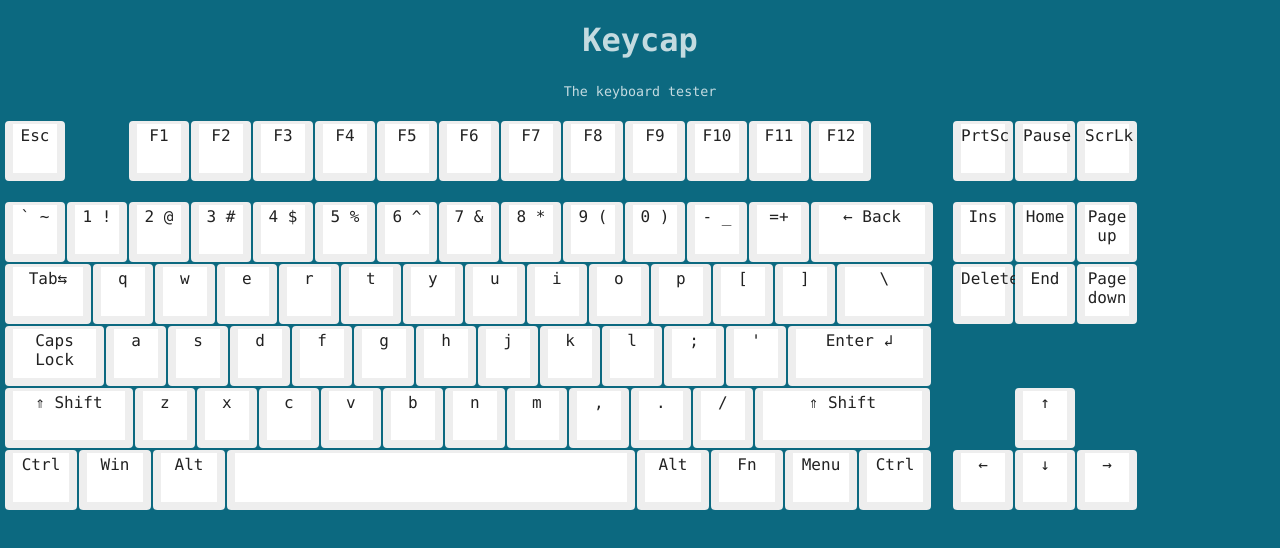
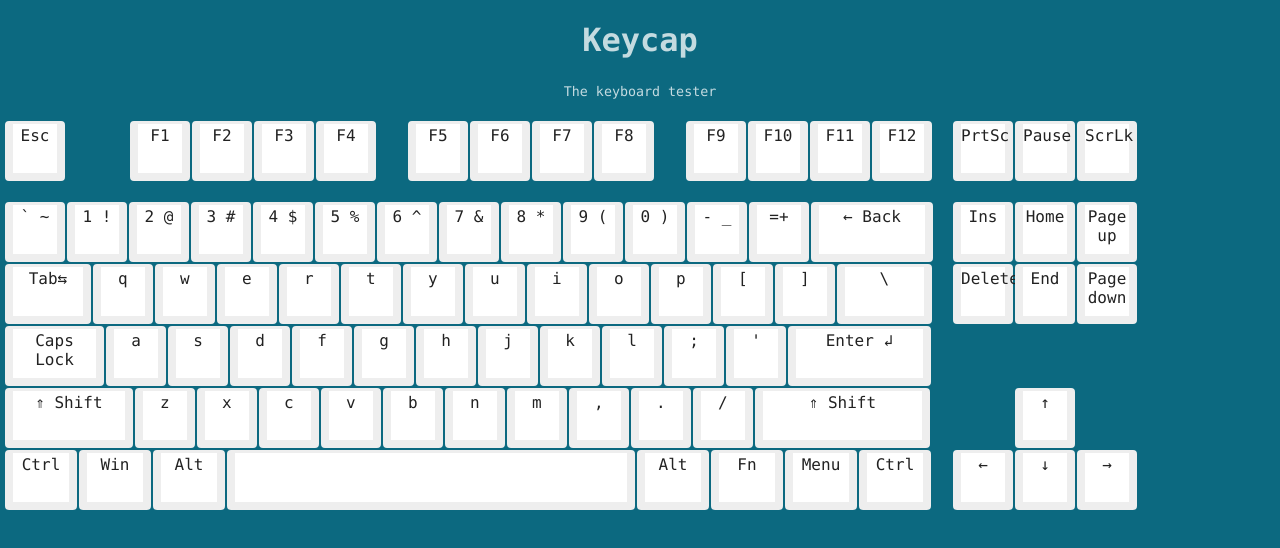
Before and after one commit to AlexAtHome/keycap, a React (Create React App) app: page / in a window 1280 px wide. Shown: the top 548 px of the page. Built offline with nearby package versions, Linux system fonts and the light colour scheme.

Commit message:
feat: 🎸 offset key for IKey

```diff
--- a/src/components/key/key.css
+++ b/src/components/key/key.css
@@ -1,3 +1,7 @@
+:root {
+	--key-offset-ratio: 0;
+}
+
 .key {
 	width: var(--key-size);
 	height: var(--key-size);
@@ -5,6 +9,7 @@
 	background-color: #fff;
 	border: 8px solid #eee;
 	border-top: 3px solid #eee;
+	margin-right: calc(var(--key-offset-ratio) * var(--key-size));
 	border-bottom-width: 8px;
 	color: #222;
 	padding-top: 2px;
--- a/src/components/key/key.tsx
+++ b/src/components/key/key.tsx
@@ -5,10 +5,12 @@ interface IProps {
 	label?: string
 	id: string
 	mod?: string
+	offsetRight?: number | null
 }
 
-export const Key: React.FC<IProps> = ({ label = '', id, mod }) => (
-	<div id={`key_${id}`} className={`key ${mod ? `key_${mod}` : ''}`}>
+export const Key: React.FC<IProps> = ({ label = '', id, mod, offsetRight = null }) => {
+	const styles = { '--key-offset-ratio': offsetRight } as React.CSSProperties;
+	return <div id={`key_${id}`} style={styles} className={`key ${mod ? `key_${mod}` : ''}`}>
 		{label}
 	</div>
-)
+}
--- a/src/components/keyboard/keyboard.tsx
+++ b/src/components/keyboard/keyboard.tsx
@@ -2,7 +2,7 @@ import React from 'react'
 
 import { Key } from '../key/key'
 import './keyboard.css'
-import { bottomRow, fRow, middleRow, numbersRow, topRow } from './keys'
+import { bottomRow, funcRow, middleRow, numbersRow, topRow } from './keys'
 
 interface IKeyboardState {
 	isShiftPressed: boolean
@@ -49,12 +49,13 @@ export class Keyboard extends React.Component<unknown, IKeyboardState> {
 				<div className='wrap'>
 					<section className='keyset' id='functional'>
 						<div className='row'>
-							<Key id='esc' mod='esc' label='Esc' />
-							{fRow.map((key, i) => (
+							{/* <Key id='esc' mod='esc' label='Esc' /> */}
+							{funcRow.map((key, i) => (
 								<Key
-									id={key.code}
+									id={key.code.toLowerCase()}
 									key={i}
 									label={this.state.isShiftPressed ? key.shiftLabel ?? key.label : key.label}
+									offsetRight={key.offsetRight}
 								/>
 							))}
 						</div>
--- a/src/components/keyboard/keys.tsx
+++ b/src/components/keyboard/keys.tsx
@@ -3,14 +3,21 @@ export interface IKey {
 	label: string
 	shiftLabel?: string
 	widthScale?: number
+	offsetRight?: number
 }
 
-export const fRow: IKey[] = Array(12)
-	.fill('')
-	.map((_, index) => ({
+export const funcRow: IKey[] = [
+	{
+		code: 'Esc',
+		label: 'Esc',
+		offsetRight: 1.05
+	},
+	...Array(12).fill('').map((_, index) => ({
 		code: `F${index + 1}`,
 		label: `F${index + 1}`,
+		offsetRight: [3,7].includes(index) ? .5 : 0,
 	}))
+]
 
 export const numbersRow = ['` ~', '1 !', '2 @', '3 #', '4 $', '5 %', '6 ^', '7 &', '8 *', '9 (', '0 )', '- _', '=+']
 
```
